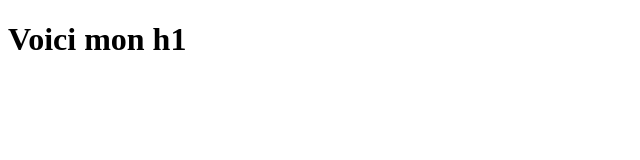
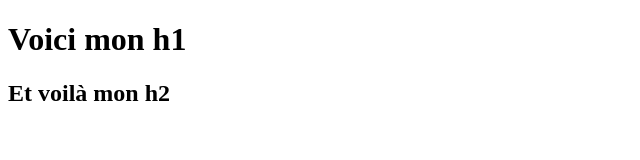
Before and after one commit to jon2may/githubChallenge1, a plain HTML site: page index.html in a window 1280 px wide. Shown: the whole page, without its empty margins (0-640 px from the left). Drawn offline with Linux system fonts and the light colour scheme.

Commit message:
h2 added

```diff
--- a/index.html
+++ b/index.html
@@ -6,6 +6,6 @@
 </head>
 <body>
 <h1> Voici mon h1 </h1>
-
+<h2> Et voilà mon h2 </h2>
 </body>
 </html>
```
